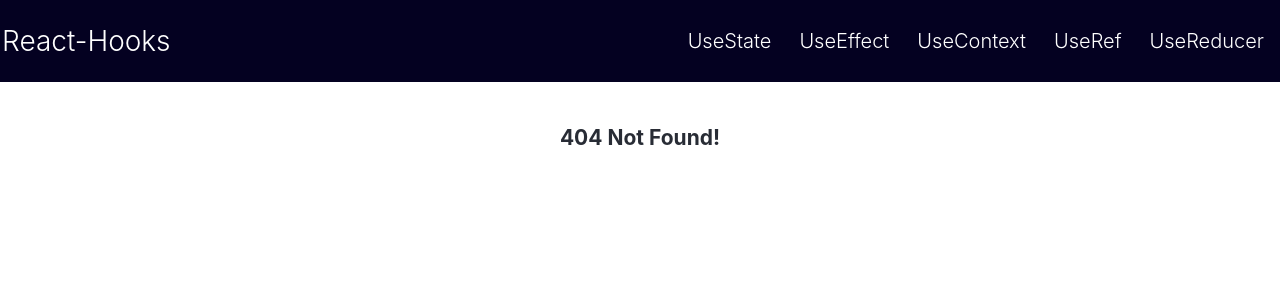
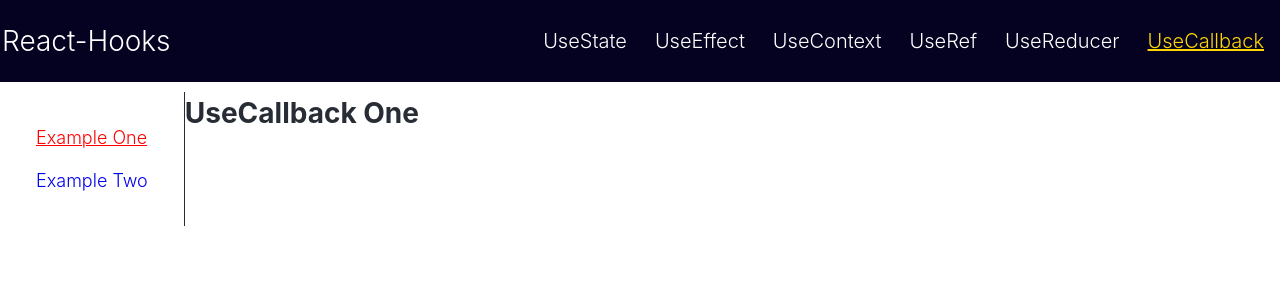
Before and after one commit to DevIdol/react-hooks, a React (Create React App) app: page /UseCallback/1 in a window 1280 px wide. Before the commit this address had no page. Shown: the top 300 px of the page. Built offline with nearby package versions, Linux system fonts and the light colour scheme.

Commit message:
useCallback

```diff
--- a/src/App.js
+++ b/src/App.js
@@ -1,5 +1,7 @@
 import { BrowserRouter as Router, Routes, Route } from "react-router-dom";
 import NavBar from "./Components/NavBar";
+import UseCallback from "./Pages/UseCallback/UseCallback";
+import UseCallbackItem from "./Pages/UseCallback/UseCallbackItem";
 import UseContext from "./Pages/useContext/UseContext";
 import UseContextItem from "./Pages/useContext/UseContextItem";
 import UseEffect from "./Pages/UseEffect/UseEffect";
@@ -56,8 +58,27 @@ const App = () => {
             />
             <Route path=":userefId" element={<UseRef />} />
           </Route>
-          <Route path="UseReducer" element={<UseReducerItem/>} >
-            <Route path=":usereducerId" element={<UseReducer/>} />
+          <Route path="UseReducer" element={<UseReducerItem />}>
+            <Route
+              index
+              element={
+                <h1 style={{ padding: "30px", color: "red" }}>
+                  Select Example
+                </h1>
+              }
+            />
+            <Route path=":usereducerId" element={<UseReducer />} />
+          </Route>
+          <Route path="UseCallback" element={<UseCallbackItem />}>
+            <Route
+              index
+              element={
+                <h1 style={{ padding: "30px", color: "red" }}>
+                  Select Example
+                </h1>
+              }
+            />
+            <Route path=":usecallbackId" element={<UseCallback/>} />
           </Route>
           <Route
             path="*"
--- a/src/Components/NavItems.js
+++ b/src/Components/NavItems.js
@@ -4,6 +4,7 @@ const navItems = [
   { id: 3, name: "UseContext" },
   { id: 4, name: "UseRef" },
   { id: 5, name: "UseReducer" },
+  { id: 6, name: "UseCallback" },
 ];
 
 export const getNavItems = () => {
--- /dev/null
+++ b/src/Pages/UseCallback/UseCallback.js
@@ -0,0 +1,14 @@
+import React from 'react';
+import { useParams } from 'react-router-dom';
+import { getUseCallback } from './UseCallbackData';
+const UseCallback = () => {
+    const params = useParams()
+    const usecallback = getUseCallback(parseInt(params.usecallbackId))
+    return (
+        <div>
+            {usecallback.element}
+        </div>
+    );
+};
+
+export default UseCallback;
--- /dev/null
+++ b/src/Pages/UseCallback/UseCallbackData.js
@@ -0,0 +1,11 @@
+import UseCallbackOne from "./UseCallbackOne";
+import UseCallbackTwo from "./UseCallbackTwo";
+
+const usecallbacks = [
+    {id: 1, name: "Example One", element: <UseCallbackOne/>},
+    {id: 2, name: "Example Two", element: <UseCallbackTwo/>},
+]
+
+export const getUseCallbacks = () => usecallbacks;
+
+export const getUseCallback = (id) => usecallbacks.find(data => data.id === id);
--- /dev/null
+++ b/src/Pages/UseCallback/UseCallbackItem.js
@@ -0,0 +1,37 @@
+import React from "react";
+import { NavLink, Outlet } from "react-router-dom";
+import { getUseCallbacks } from "./UseCallbackData";
+const UseCallbackItem = () => {
+  const usecallbacks = getUseCallbacks();
+  return (
+    <div style={{ display: "flex", marginTop: "10px" }}>
+    <nav
+      style={{
+        borderRight: "solid 1px",
+        padding: "1rem",
+      }}
+    >
+        <ul>
+          {usecallbacks.map((data) => (
+            <NavLink
+            style={({ isActive }) => {
+              return {
+                display: "block",
+                margin: "1rem 20px",
+                fontWeight: "300",
+                fontSize: "18px",
+                color: isActive ? "red" : "",
+                textDecoration: isActive ? "" : "none",
+              };
+            }} to={`/UseCallback/${data.id}`} key={data.id}>
+              {data.name}
+            </NavLink>
+          ))}
+        </ul>
+      </nav>
+      <Outlet/>
+    </div>
+  );
+};
+
+export default UseCallbackItem;
--- /dev/null
+++ b/src/Pages/UseCallback/UseCallbackOne.js
@@ -0,0 +1,11 @@
+import React from 'react';
+
+const UseCallbackOne = () => {
+    return (
+        <div>
+            <h1>UseCallback One</h1>
+        </div>
+    );
+};
+
+export default UseCallbackOne;
--- /dev/null
+++ b/src/Pages/UseCallback/UseCallbackTwo.js
@@ -0,0 +1,11 @@
+import React from 'react';
+
+const UseCallbackTwo = () => {
+    return (
+        <div>
+            <h1>UseCallback Two</h1>
+        </div>
+    );
+};
+
+export default UseCallbackTwo;
```
